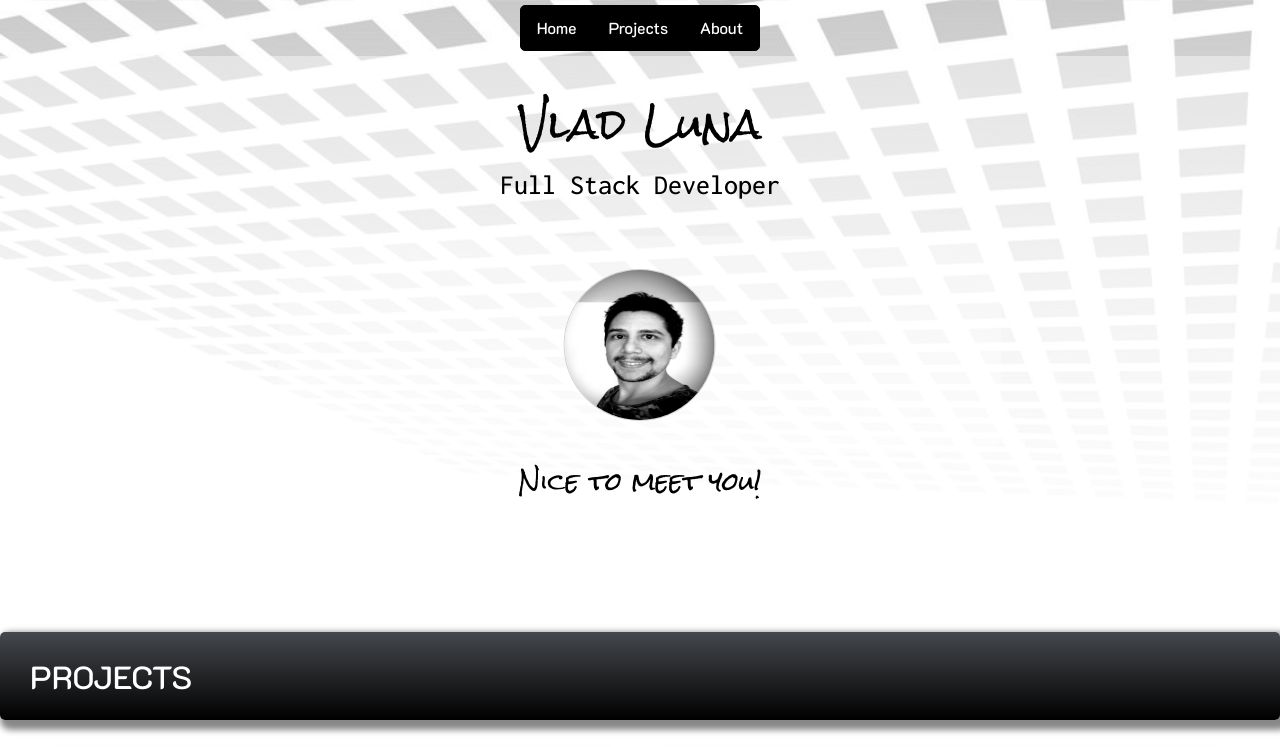
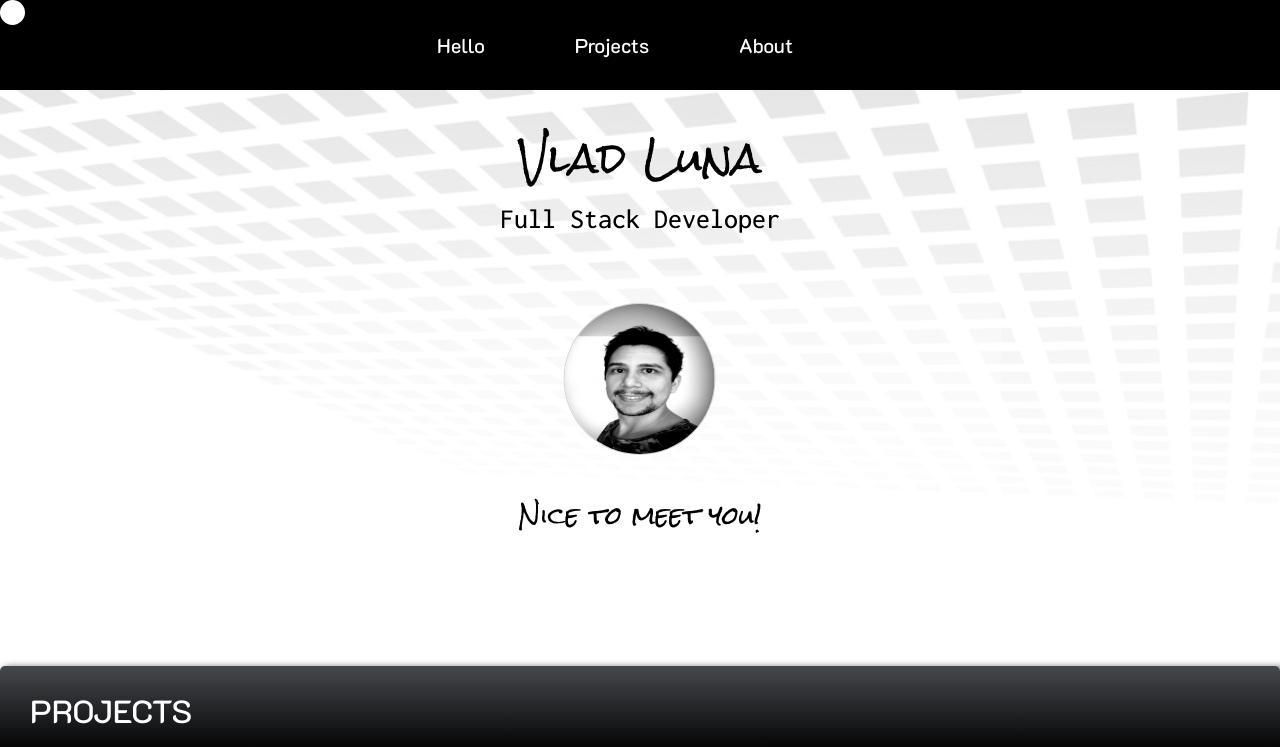
Before and after one commit to noomdalv/noomdalv.github.io, a React (Vite) app: page / in a window 1280 px wide. Shown: the top 747 px of the page. Built offline with nearby package versions, Linux system fonts and the light colour scheme.

Commit message:
new navbar

```diff
--- a/src/components/Nav.tsx
+++ b/src/components/Nav.tsx
@@ -1,15 +1,41 @@
-import './styles.css';
+import { useEffect } from "react";
+import "./styles.css";
 
-const Nav = () => {
-	return (
-		<div className="nav">
-			<ul>
-				<li><a href="#root">Home</a></li>
-				<li><a href="#projects">Projects</a></li>
-				<li><a href="#about">About</a></li>
-			</ul>
-		</div>
-	)
+function Nav2() {
+  useEffect(() => {
+    // Get the navbar element
+    const navbar = document.querySelector<HTMLElement>(".navbar");
+    if (navbar) {
+      // Define the mousemove event handler
+      const handleMouseMove = (event: MouseEvent) => {
+        navbar.style.setProperty("--mouse-x", `${event.clientX}px`);
+        navbar.style.setProperty("--mouse-y", `${event.clientY}px`);
+      };
+
+      // Attach the event listener
+      navbar.addEventListener("mousemove", handleMouseMove);
+
+      // Cleanup function to remove the event listener when the component unmounts
+      return () => {
+        navbar.removeEventListener("mousemove", handleMouseMove);
+      };
+    }
+  }, []); // Empty dependency array to run the effect only once
+  return (
+    <nav className="navbar">
+      <ul>
+        <li className="z-10">
+          <a href="#root">Hello</a>
+        </li>
+        <li className="z-10">
+          <a href="#projects">Projects</a>
+        </li>
+        <li className="z-10">
+          <a href="#about">About</a>
+        </li>
+      </ul>
+    </nav>
+  );
 }
 
-export default Nav;
+export default Nav2;
--- /dev/null
+++ b/src/components/NavOld.tsx
@@ -0,0 +1,15 @@
+import './styles.css';
+
+const Nav = () => {
+	return (
+		<div className="nav">
+			<ul>
+				<li><a href="#root">Home</a></li>
+				<li><a href="#projects">Projects</a></li>
+				<li><a href="#about">About</a></li>
+			</ul>
+		</div>
+	)
+}
+
+export default Nav;
--- a/src/components/styles.css
+++ b/src/components/styles.css
@@ -5,6 +5,91 @@
   text-align: center;
   color: black;
   background: rgba(255, 255, 255, 0.4);
+}
+
+/* Navbar styles */
+.navbar {
+  background-color: black;
+  padding: 30px 20px; /* Vertical padding is 30px, horizontal padding is 20px */
+  position: relative;
+  cursor: none;
+}
+
+/* Centering the buttons */
+.navbar ul {
+  list-style: none;
+  padding: 0;
+  margin: 0;
+  display: flex;
+  justify-content: center; /* Centering the buttons */
+}
+
+.navbar ul li {
+  margin-right: 50px; /* Margin between buttons increased to 50px */
+  cursor: none;
+}
+
+.navbar ul li:hover::after {
+  content: "";
+  position: absolute;
+  top: 0;
+  left: 0;
+  width: 20px;
+  height: 20px;
+  border-radius: 50%;
+  background-color: rgb(0, 0, 0); /* Set the background color to black */
+  pointer-events: none;
+  cursor: none;
+  opacity: 1;
+  transform: translate(calc(var(--mouse-x) - 50%), calc(var(--mouse-y) - 50%));
+}
+
+.navbar ul li:hover::after {
+  content: "";
+  position: absolute;
+  top: 0;
+  left: 0;
+  width: 25px;
+  height: 25px;
+  border-radius: 50%;
+  background-color: rgb(0, 0, 0); /* Set the background color to black */
+  pointer-events: none;
+  cursor: none;
+  opacity: 1;
+  transform: translate(calc(var(--mouse-x) - 50%), calc(var(--mouse-y) - 50%));
+}
+
+.navbar ul li a {
+  color: white;
+  text-decoration: none;
+  padding: 10px 20px;
+  border-radius: 5px;
+  transition: background-color 0.3s, color 0.3s;
+  cursor: none;
+}
+
+/* Hover effect on buttons */
+.navbar ul li a:hover {
+  background-color: white;
+  color: black;
+}
+
+/* White circle animation over mouse pointer when hovering over navbar */
+.navbar:hover::after {
+  content: "";
+  position: absolute;
+  top: 0;
+  left: 0;
+  width: 25px;
+  height: 25px;
+  border-radius: 50%;
+  border-width: 2px;
+  border-color: white;
+  background-color: rgb(255, 255, 255); /* Set the background color to white */
+  pointer-events: none;
+  cursor: none;
+  opacity: 1;
+  transform: translate(calc(var(--mouse-x) - 50%), calc(var(--mouse-y) - 50%));
 }
 
 .landing-info {
@@ -74,6 +159,7 @@
   padding: 10px;
   flex-direction: column;
   justify-content: center;
+  color: black;
 }
 
 .media-links {
--- a/src/index.css
+++ b/src/index.css
@@ -19,13 +19,13 @@ body * {
   padding: 0;
 }
 
-.nav {
+.navbar {
   position: sticky;
   top: 0;
   margin: auto;
   color: #000;
-  font-size: 13px;
-  padding: 3px;
+  font-size: 20px;
+  padding: 30px;
   z-index: 10;
   font-family: "K2D";
 }
```
Also changed, not shown: src/App.tsx (+7 -7 lines).
